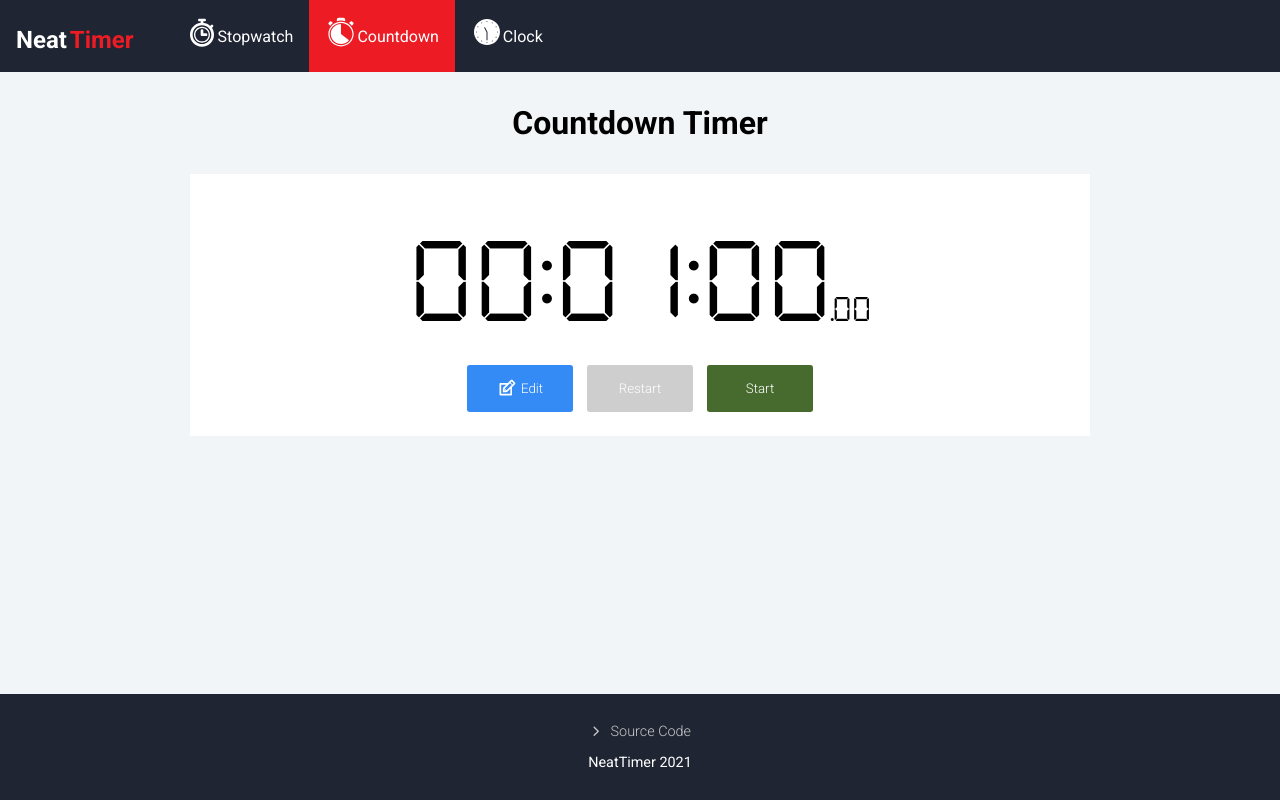
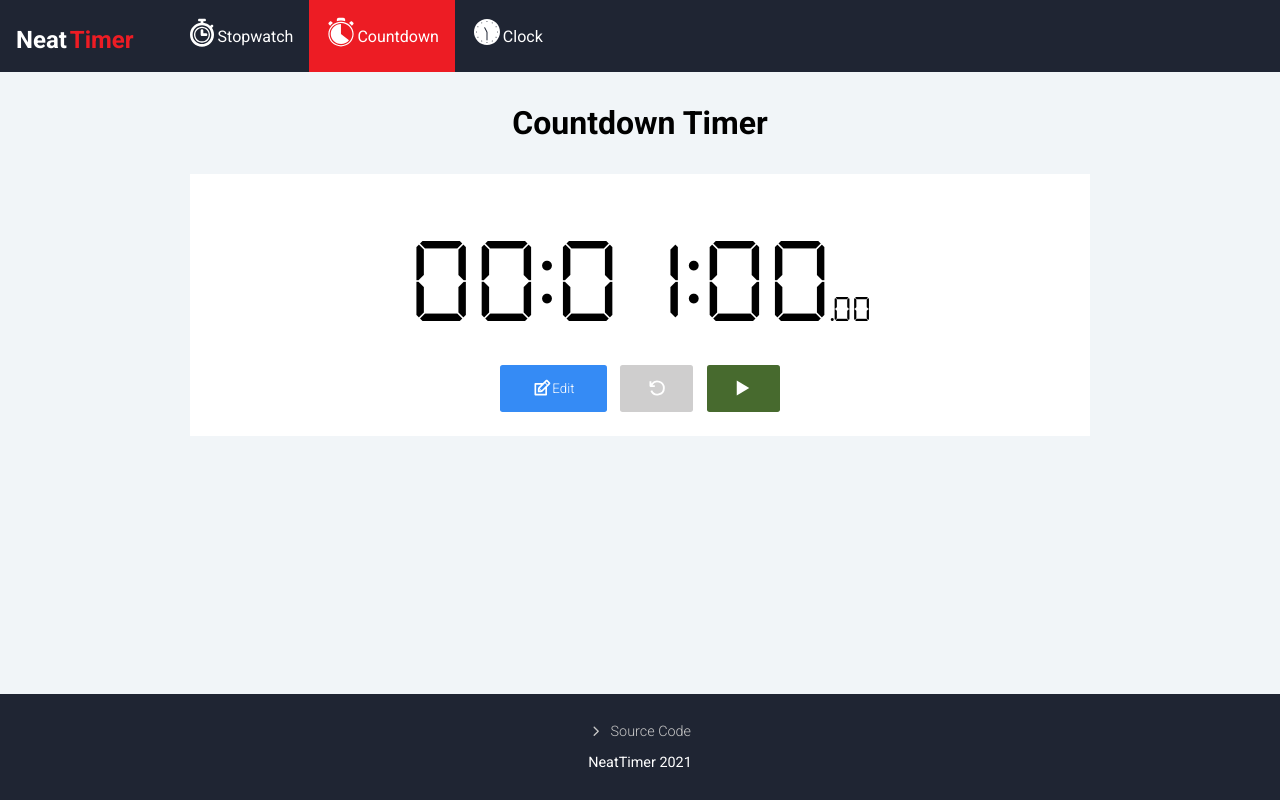
Before and after one commit to carlo697/NeatTimer, a React (Create React App) app: page /countdown in a window 1280 px wide. Built offline with nearby package versions, Linux system fonts and the light colour scheme.

Commit message:
Replace text from some buttons with icons

```diff
--- a/src/components/CountdownTime.js
+++ b/src/components/CountdownTime.js
@@ -2,6 +2,8 @@ import React, {useState, useEffect} from "react";
 import {getTimeSpanStrings} from "../util.js";
 import {useGlobalContext} from "../context";
 import {TiEdit} from "react-icons/ti";
+import {ImPause2, ImPlay3} from "react-icons/im";
+import {VscDebugRestart} from "react-icons/vsc";
 import CountdownSettings from "./CountdownSettings";
 
 const CountdownTime = () => {
@@ -69,18 +71,18 @@ const CountdownTime = () => {
 					<TiEdit className="icon"/> Edit
 				</button>
 
-				<button className="btn btn-orange" onClick={restart} disabled={countdownTime === countdownInitialTime}>
-					Restart
+				<button className="btn small btn-orange" onClick={restart} disabled={countdownTime === countdownInitialTime}>
+					<VscDebugRestart className="icon"/>
 				</button>
 
 				{
 					countdownOn ?
-						<button className="btn btn-red" onClick={stop}>
-							Stop
+						<button className="btn small btn-red" onClick={stop}>
+							<ImPause2 className="icon"/>
 						</button>
 						:
-						<button className="btn btn-green" onClick={start}>
-							Start
+						<button className="btn small btn-green" onClick={start}>
+							<ImPlay3 className="icon"/>
 						</button>
 				}
 			</div>
--- a/src/components/StopwatchTime.js
+++ b/src/components/StopwatchTime.js
@@ -1,6 +1,8 @@
 import React from "react";
 import {useInterval, useLocalStorage, getTimeSpanStrings} from "../util.js";
 import {useGlobalContext} from "../context";
+import {ImPause2, ImPlay3} from "react-icons/im";
+import {VscDebugRestart} from "react-icons/vsc";
 
 const StopwatchTime = () => {
 	const {addSplit, clearSplits} = useGlobalContext();
@@ -53,17 +55,17 @@ const StopwatchTime = () => {
 								<button onClick={() => addSplit(time)} className="btn btn-purple">
 									Split
 								</button>
-								<button onClick={stop} className="btn btn-red">
-									Stop
+								<button onClick={stop} className="btn small btn-red">
+									<ImPause2 className="icon"/>
 								</button>
 							</React.Fragment>
 						:
 							<React.Fragment>
-								<button onClick={restart} className="btn btn-red" disabled={time === 0}>
-									Restart
+								<button onClick={restart} className="btn simple btn-red" disabled={time === 0}>
+									<VscDebugRestart className="icon"/>
 								</button>
-								<button onClick={start} className="btn btn-green">
-									Start
+								<button onClick={start} className="btn small btn-green">
+									<ImPlay3 className="icon"/>
 								</button>
 							</React.Fragment>
 				}
--- a/src/index.css
+++ b/src/index.css
@@ -113,8 +113,22 @@ button {
 	margin-right: 0.2em;
 }
 
+.btn.small {
+	min-width: 4em;
+}
+
+.btn .icon {
+	font-size: 1.5em;
+	margin: 0;
+	transition: transform 0.1s;
+}
+
 .btn:hover {
 	filter: brightness(0.9);
+}
+
+.btn:hover .icon {
+	transform: scale(1.1);
 }
 
 .btn:active {
```
